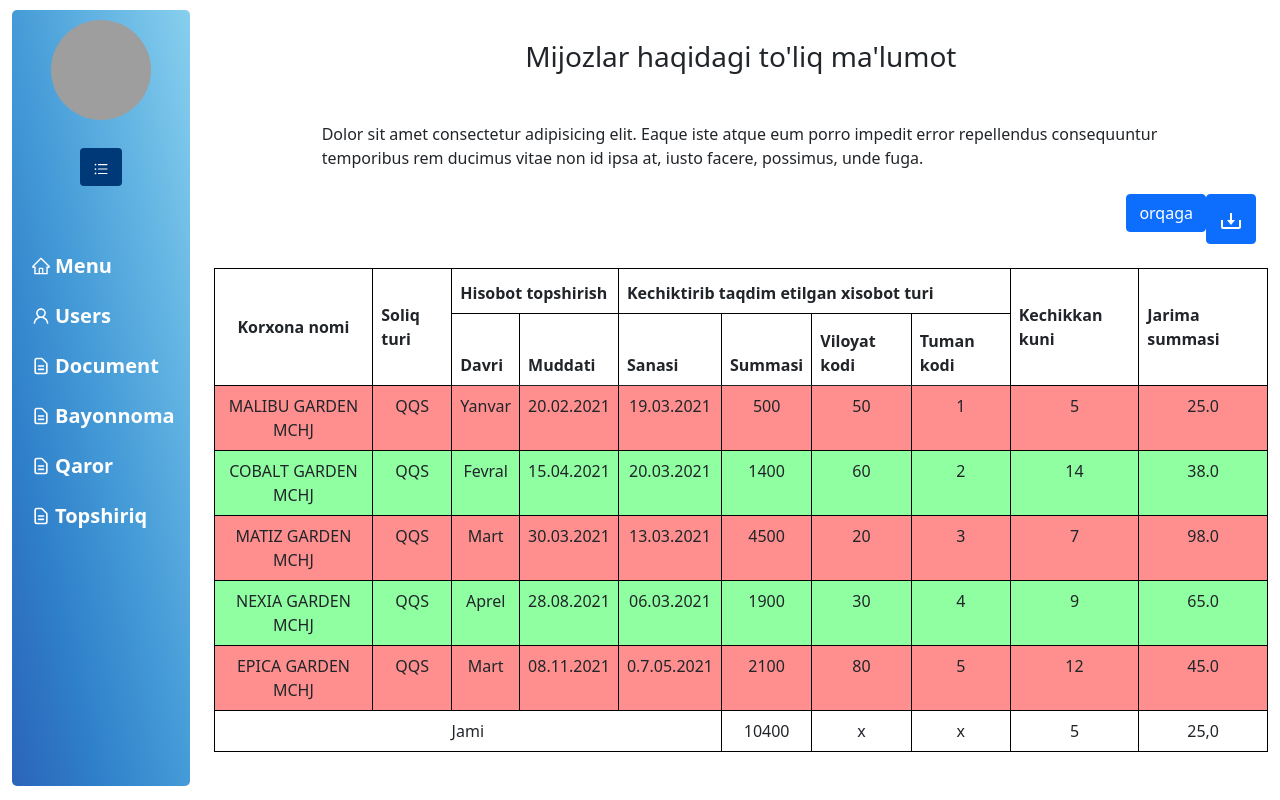
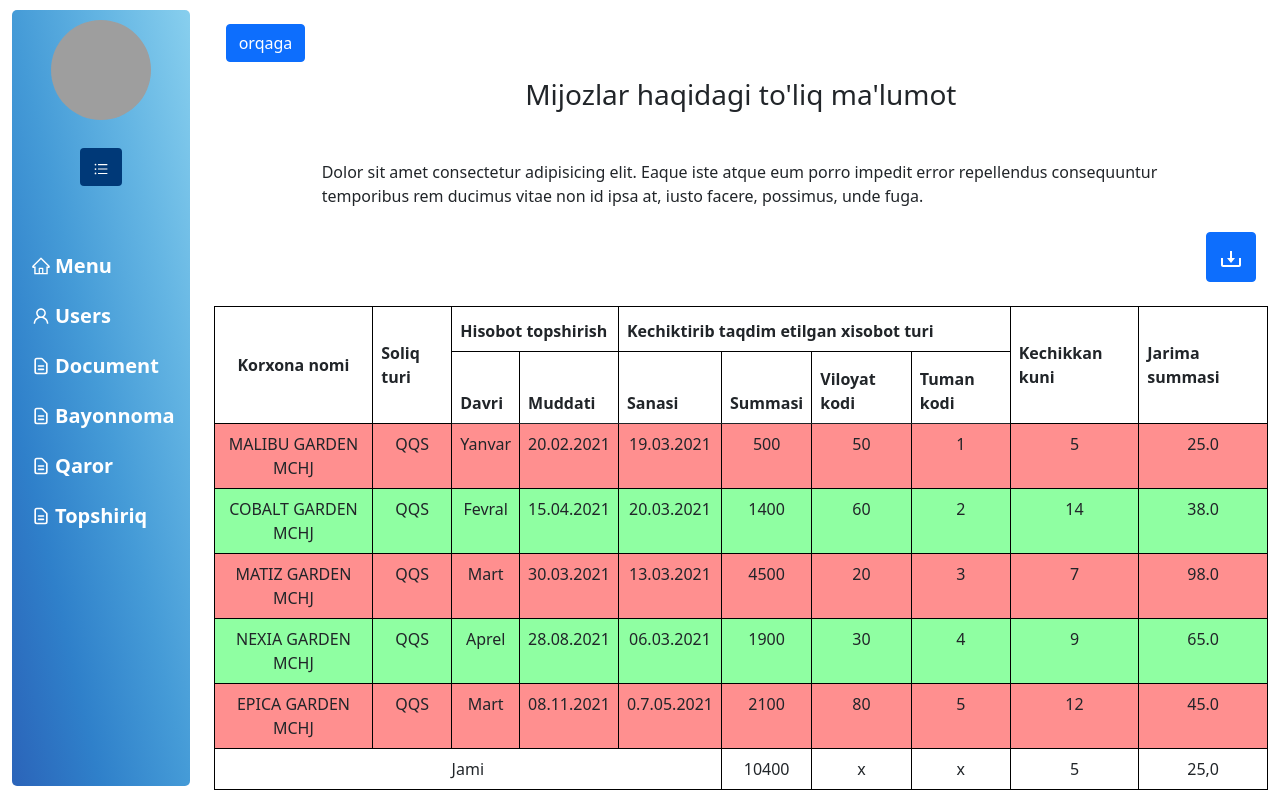
Before and after one commit to soffStudy/soliq, a Next.js app: page /table in a window 1280 px wide. Shown: the top 800 px of the page. Built offline with nearby package versions, Linux system fonts and the light colour scheme; grey boxes are pictures that could not be loaded.

Commit message:
tekshiruv

```diff
--- a/pages/table/index.js
+++ b/pages/table/index.js
@@ -39,14 +39,17 @@ const Table = () => {
         <All>
             <Tables>
                 <div className='p-4'>
-                    <h3 className='text-center m-3 mb-5'>Mijozlar haqidagi to'liq ma'lumot</h3>
-                    <p className='ms-5 me-5 ps-5 pe-5 mb-4'>Dolor sit amet consectetur adipisicing elit. Eaque iste atque eum porro impedit error repellendus consequuntur temporibus rem ducimus vitae non id ipsa at, iusto facere, possimus, unde fuga.</p>
-                    <div className='d-flex justify-content-end'>
-                        <Link href='qaror'>
+                    <div>
+                        <Link href='topshiriq'>
                             <a>
                                 <button className='btn btn-primary'>orqaga</button>
                             </a>
                         </Link>
+                    </div>
+                    <h3 className='text-center m-3 mb-5'>Mijozlar haqidagi to'liq ma'lumot</h3>
+                    <p className='ms-5 me-5 ps-5 pe-5 mb-4'>Dolor sit amet consectetur adipisicing elit. Eaque iste atque eum porro impedit error repellendus consequuntur temporibus rem ducimus vitae non id ipsa at, iusto facere, possimus, unde fuga.</p>
+                    <div className='d-flex justify-content-end'>
+
                         <CSVLink className='btn btn-primary fs-4' data={owners}><BiDownload /></CSVLink>
                     </div>
 
```
